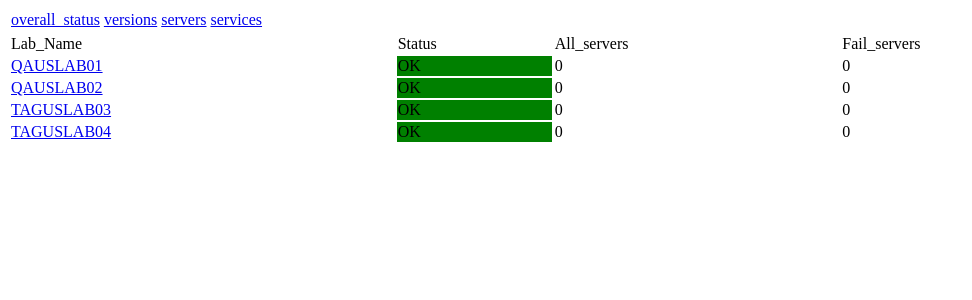
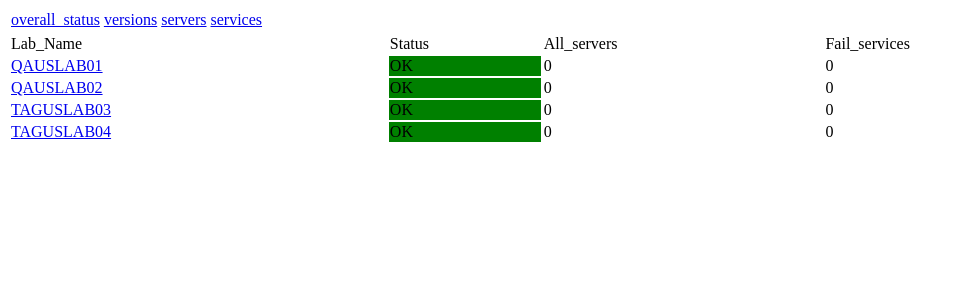
Before and after one commit to ilyinon/monserver, a Django app: page / in a window 1280 px wide. Shown: the top 300 px of the page, without its empty margins (0-972 px from the left). Run offline with Django 3.2, Linux system fonts and the light colour scheme; data comes from the database, SQL or seed files in the repository; data that the repository does not hold is empty.

Commit message:
rename field to services

```diff
--- a/mon/api/templates/overall.html
+++ b/mon/api/templates/overall.html
@@ -6,7 +6,7 @@
             <td>Lab_Name</td>
             <td>Status</td>
             <td>All_servers</td>
-            <td>Fail_servers</td>
+            <td>Fail_services</td>
         </tr>
 
         {% for a, s in all_status.items %}
```
